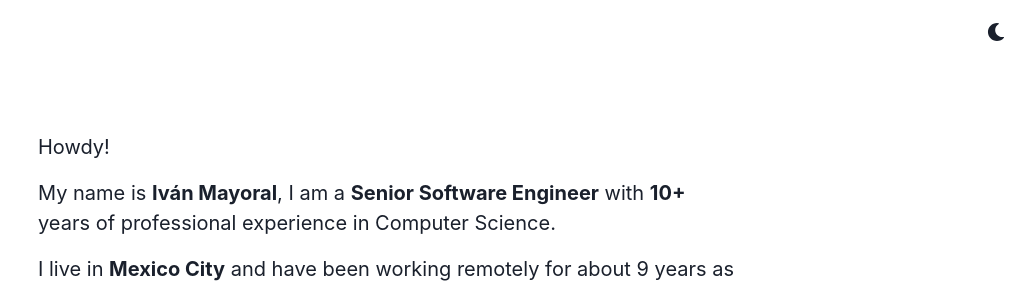
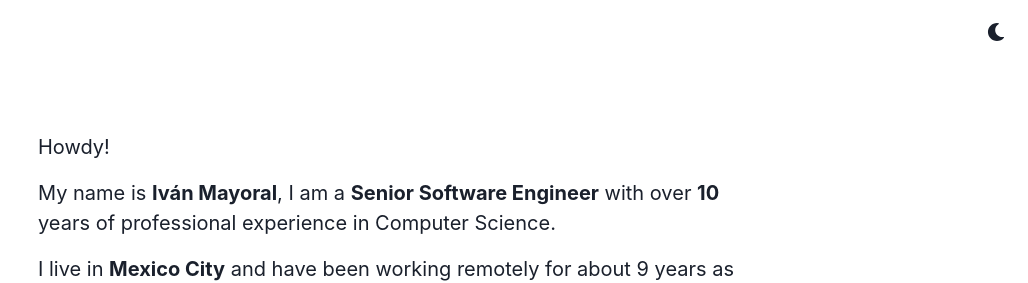
Before and after one commit to ivanm/vaan.dev, a React (Create React App) app: page / in a window 1280 px wide. Shown: the top 283 px of the page, without its empty margins (252-1280 px from the left). Built offline with nearby package versions, Linux system fonts and the light colour scheme.

Commit message:
Small changes

```diff
--- a/src/Intro.tsx
+++ b/src/Intro.tsx
@@ -5,7 +5,7 @@ const Intro = () => (
     <Text mb={4}>Howdy!</Text>
     <Text mb={4}>
       My name is <b>Iván Mayoral</b>, I am a <b>Senior Software Engineer</b>{" "}
-      with <b>10+</b> years of professional experience in Computer Science.
+      with over <b>10</b> years of professional experience in Computer Science.
     </Text>
     <Text mb={4}>
       I live in <b>Mexico City</b> and have been working remotely for about 9
```
